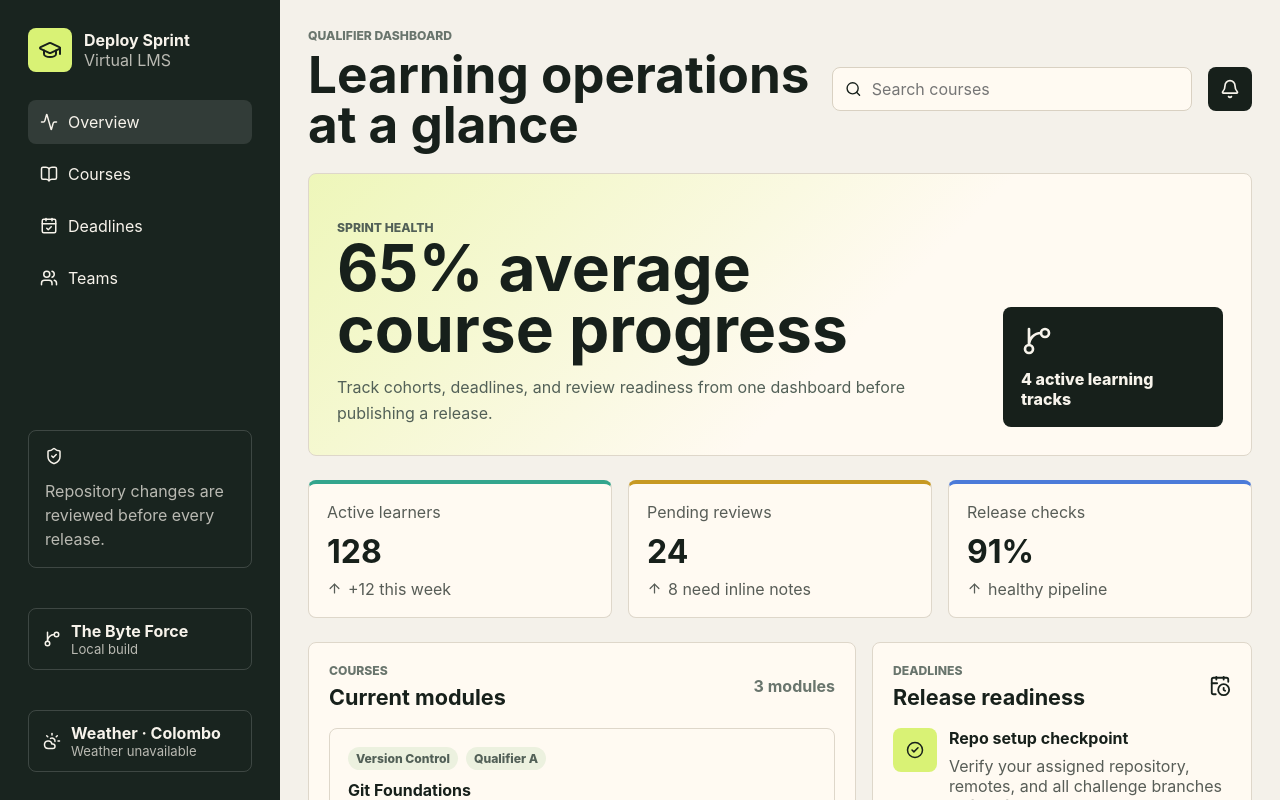
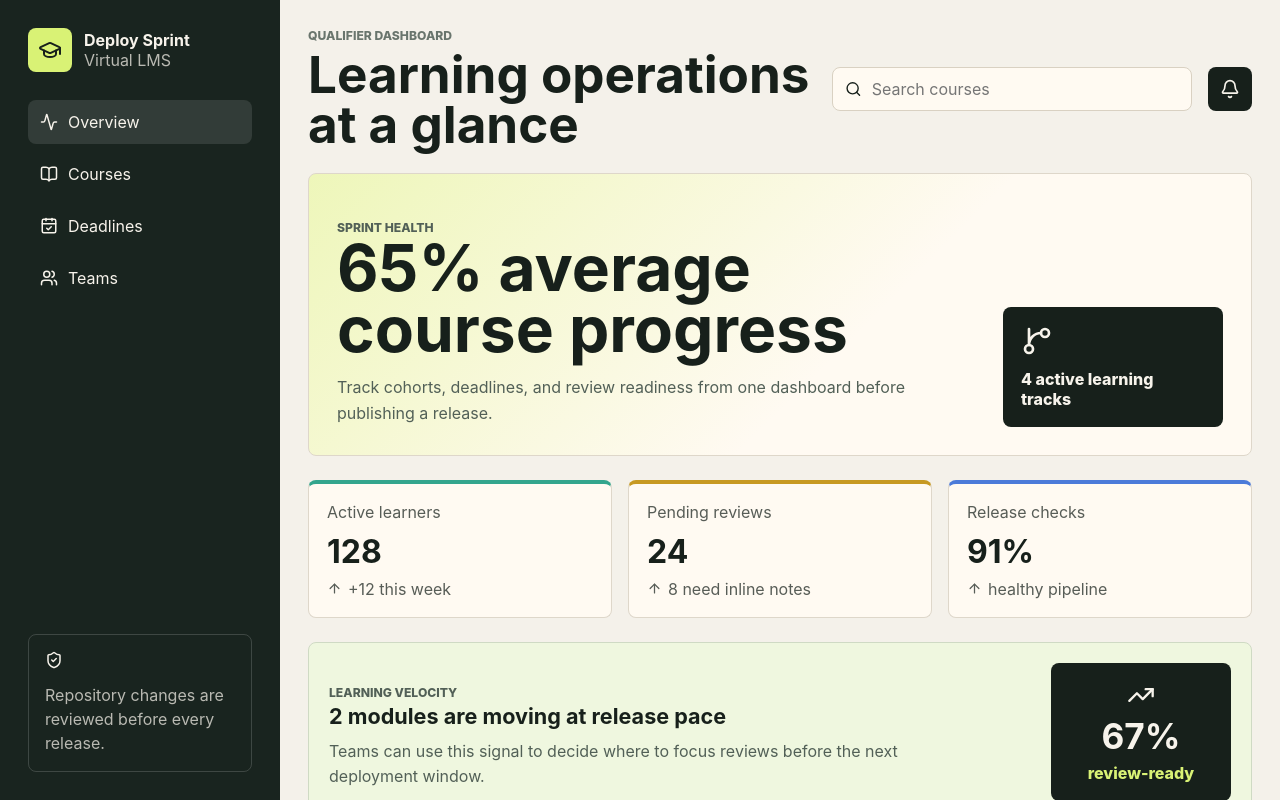
Before and after one commit to knurdz/deploy-sprint-finale-team-thebyteforce, a React (Vite) app in the folder team-site/: page / in a window 1280 px wide. Shown: the top 800 px of the page. Built offline with nearby package versions, Linux system fonts and the light colour scheme; no server answers.

Commit message:
Add rebase feature asset

```diff
--- a/team-site/src/App.tsx
+++ b/team-site/src/App.tsx
@@ -11,9 +11,8 @@
 } from 'lucide-react';
 import { CourseCard } from './components/CourseCard';
 import { DeadlineBoard } from './components/DeadlineBoard';
-import { ReleaseBadge } from './components/ReleaseBadge';
+import { LearningVelocity } from './components/LearningVelocity';
 import { StatCard } from './components/StatCard';
-import { WeatherWidget } from './components/WeatherWidget';
 import { courses } from './data/courses';
 import { deadlineCards } from './data/deadlines';
 import { sprintStats } from './data/stats';
@@ -58,9 +57,6 @@
           <ShieldCheck size={18} />
           <p>Repository changes are reviewed before every release.</p>
         </div>
-
-        <ReleaseBadge />
-        <WeatherWidget />
       </aside>
 
       <section className="workspace">
@@ -101,6 +97,8 @@
           ))}
         </section>
 
+        <LearningVelocity courses={courses} />
+
         <section className="contentGrid">
           <div className="panel" id="courses">
             <div className="panelHeader">
--- /dev/null
+++ b/team-site/src/components/LearningVelocity.tsx
@@ -0,0 +1,28 @@
+import { TrendingUp } from 'lucide-react';
+import type { Course } from '../data/courses';
+
+type LearningVelocityProps = {
+  courses: Course[];
+};
+
+export function LearningVelocity({ courses }: LearningVelocityProps) {
+  const readyModules = courses.filter((course) => course.progress >= 60).length;
+
+  return (
+    <section className="velocityBand" aria-label="Learning Velocity">
+      <div>
+        <p className="eyebrow">Learning Velocity</p>
+        <h2>{readyModules} modules are moving at release pace</h2>
+        <p>
+          Teams can use this signal to decide where to focus reviews before the
+          next deployment window.
+        </p>
+      </div>
+      <div className="velocityMeter">
+        <TrendingUp size={28} />
+        <strong>{Math.round((readyModules / courses.length) * 100)}%</strong>
+        <span>review-ready</span>
+      </div>
+    </section>
+  );
+}
--- a/team-site/src/styles.css
+++ b/team-site/src/styles.css
@@ -112,47 +112,6 @@
 .sidebarPanel p {
   margin: 10px 0 0;
   line-height: 1.5;
-}
-
-.releaseBadge {
-  display: flex;
-  gap: 10px;
-  align-items: center;
-  margin-top: 12px;
-  padding: 12px 14px;
-  border: 1px solid rgba(255, 255, 255, 0.16);
-  border-radius: 8px;
-}
-
-.releaseBadge strong,
-.releaseBadge span {
-  display: block;
-}
-
-.releaseBadge span {
-  font-size: 0.82rem;
-  font-variant-numeric: tabular-nums;
-  opacity: 0.72;
-}
-
-.weatherWidget {
-  display: flex;
-  gap: 10px;
-  align-items: center;
-  margin-top: 12px;
-  padding: 12px 14px;
-  border: 1px solid rgba(255, 255, 255, 0.16);
-  border-radius: 8px;
-}
-
-.weatherWidget strong,
-.weatherWidget span {
-  display: block;
-}
-
-.weatherWidget span {
-  font-size: 0.82rem;
-  opacity: 0.72;
 }
 
 .workspace {
@@ -310,6 +269,48 @@
   border-top: 4px solid #4c7bd9;
 }
 
+.velocityBand {
+  display: grid;
+  grid-template-columns: minmax(0, 1fr) 180px;
+  gap: 18px;
+  align-items: center;
+  padding: 20px;
+  border: 1px solid #cfdac4;
+  border-radius: 8px;
+  background: #eff7df;
+}
+
+.velocityBand h2 {
+  max-width: 620px;
+}
+
+.velocityBand p {
+  max-width: 640px;
+  margin: 10px 0 0;
+  color: #526057;
+  line-height: 1.55;
+}
+
+.velocityMeter {
+  display: grid;
+  justify-items: center;
+  gap: 6px;
+  padding: 18px;
+  border-radius: 8px;
+  background: #17201b;
+  color: #f7f3eb;
+  text-align: center;
+}
+
+.velocityMeter strong {
+  font-size: 2.2rem;
+}
+
+.velocityMeter span {
+  color: #d9f275;
+  font-weight: 800;
+}
+
 .contentGrid {
   display: grid;
   grid-template-columns: minmax(0, 1fr) 380px;
@@ -412,7 +413,8 @@
 @media (max-width: 980px) {
   .shell,
   .contentGrid,
-  .heroBand {
+  .heroBand,
+  .velocityBand {
     grid-template-columns: 1fr;
   }
 
```
